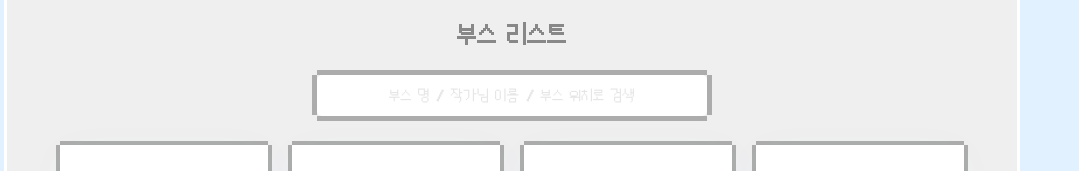
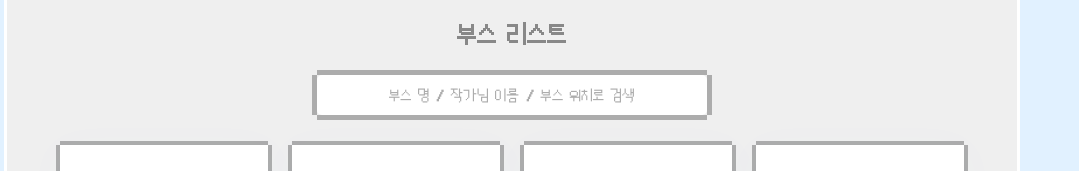
Before and after one commit to Jeong-hae-rim/only, a React (Vite) app: page /loveandball in a window 1280 px wide. Shown: the part 244-415 px from the top of the page, without its empty margins (0-1079 px from the left). Built offline with nearby package versions, Linux system fonts and the light colour scheme; a web font is replaced by a local one.

Commit message:
feat: 서치 바 수정

```diff
--- a/dev-dist/sw.js
+++ b/dev-dist/sw.js
@@ -82,7 +82,7 @@ define(['./workbox-b5f7729d'], (function (workbox) { 'use strict';
     "revision": "3ca0b8505b4bec776b69afdba2768812"
   }, {
     "url": "index.html",
-    "revision": "0.nai9ho5raco"
+    "revision": "0.d7tl7nqvu6o"
   }], {});
   workbox.cleanupOutdatedCaches();
   workbox.registerRoute(new workbox.NavigationRoute(workbox.createHandlerBoundToURL("index.html"), {
--- a/src/components/Search.tsx
+++ b/src/components/Search.tsx
@@ -13,13 +13,23 @@ const SearchInput: React.FC<SearchInputProps> = ({
     <div className="search-container">
       <div className="search-8bit">
         <div className="search-wrapper">
+          {/* 숨겨진 input */}
           <input
             type="text"
             value={searchTerm}
             onChange={onSearchChange}
             placeholder="부스 명 / 작가님 이름 / 부스 위치로 검색"
+            className="hidden-input"
+          />
+          {/* 커스텀 스타일 적용된 div */}
+          <div
             className="search-input"
-          />
+            onClick={() =>
+              document.querySelector<HTMLInputElement>(".hidden-input")?.focus()
+            }
+          >
+            {searchTerm || "부스 명 / 작가님 이름 / 부스 위치로 검색"}
+          </div>
         </div>
       </div>
     </div>
--- a/src/components/search.css
+++ b/src/components/search.css
@@ -4,23 +4,31 @@
   justify-content: center;
 }
 
+.hidden-input {
+  position: absolute;
+  opacity: 0;
+  pointer-events: none;
+}
+
 .search-input {
+  width: 100%;
+  max-width: 400px;
+  height: 40px;
   padding: 10px;
-  width: -webkit-fill-available;
-  height: -webkit-fill-available;
-  max-width: 400px;
   border: none;
   border-radius: 5px;
   font-family: "Ramche";
   font-size: 14px;
+  color: #acacac;
   transition: border-color 0.3s, box-shadow 0.3s;
   text-align: center;
+  background-color: white;
+  cursor: text;
 }
 
-.search-input:focus {
+.search-input:focus-within {
   border-color: #6ebbff;
   box-shadow: 0 0 5px #6ebbff;
-  outline: none;
 }
 
 .search-input::placeholder {
@@ -35,15 +43,12 @@
   border-left: 5px solid #acacac;
   border-right: 5px solid #acacac;
   position: relative;
-  -webkit-box-sizing: border-box;
-  -moz-box-sizing: border-box;
-  box-sizing: border-box;
 }
 
 .search-8bit .search-wrapper {
   display: block;
   outline: none;
-  color: #ff6600;
+  color: #acacac;
   margin: -5px 0;
   border-top: 5px solid #acacac;
   border-bottom: 5px solid #acacac;
```
